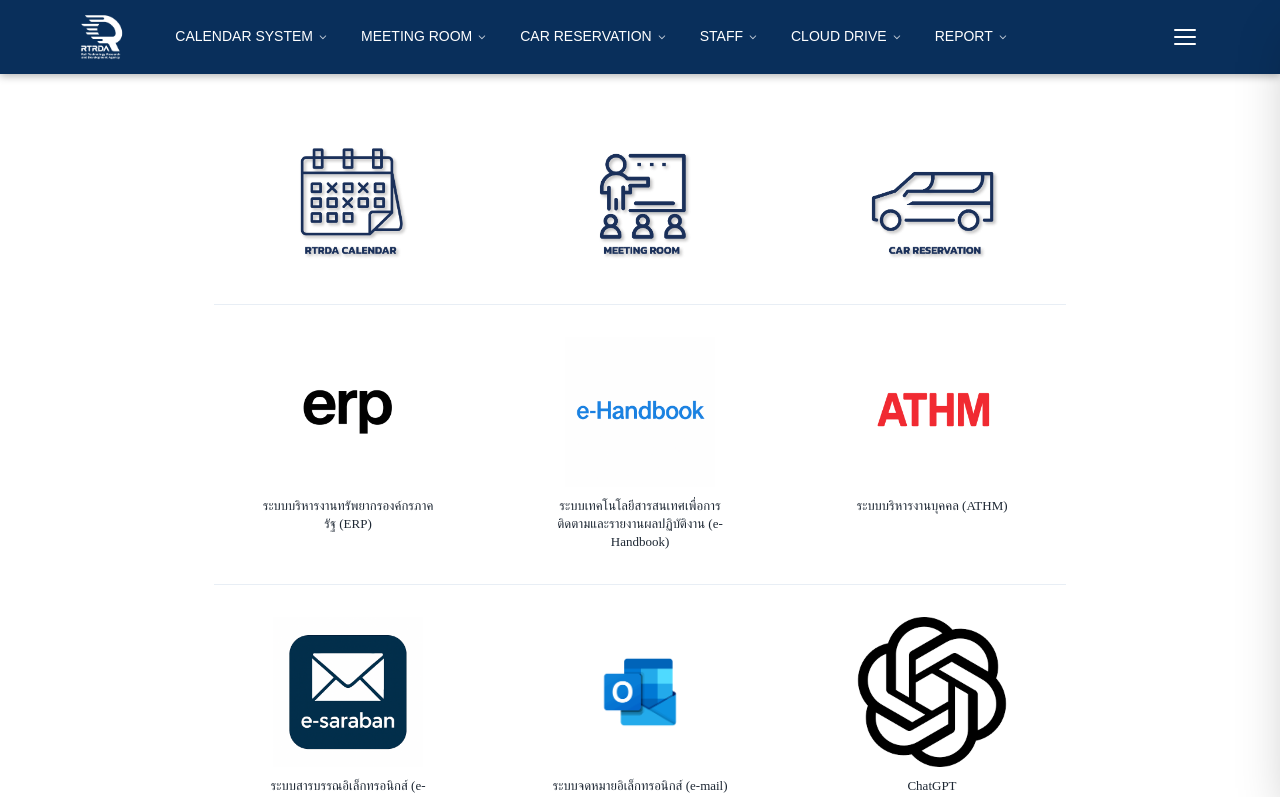
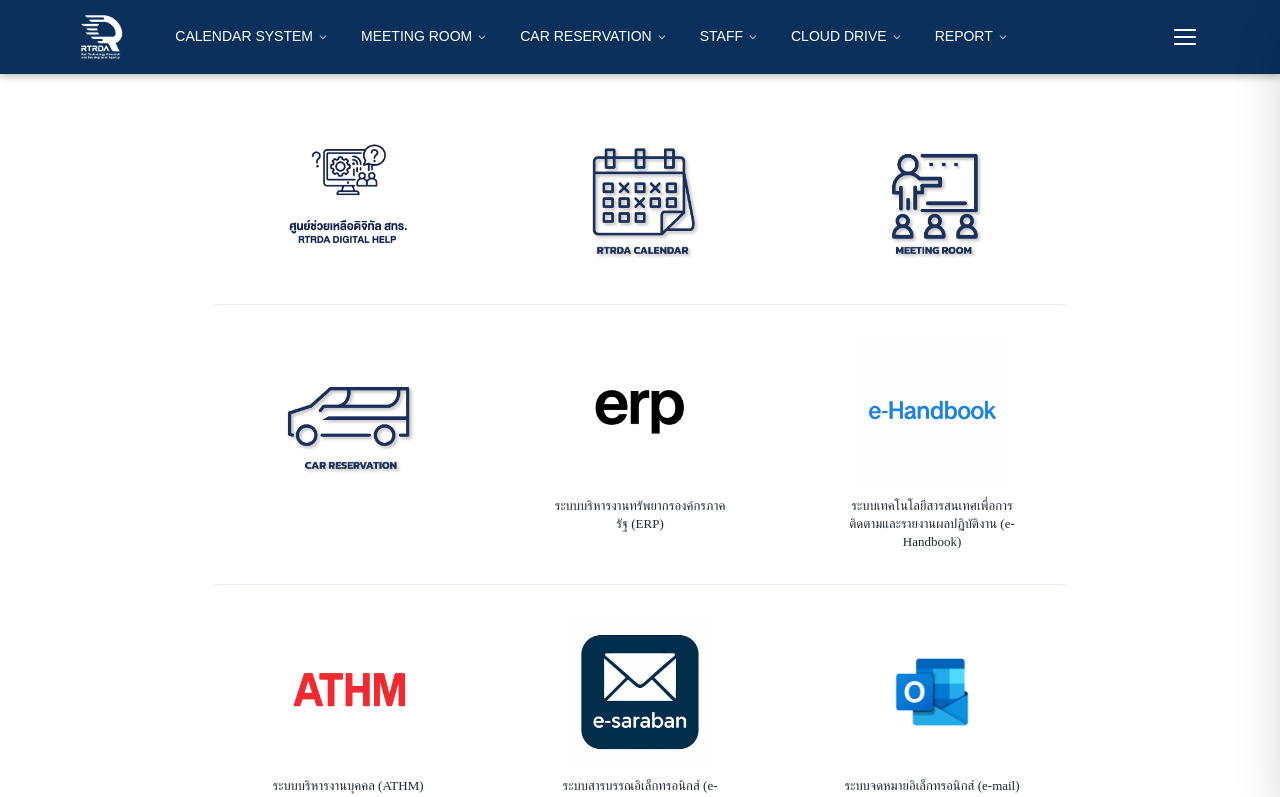
Before and after one commit to rtrdasmartrailway/web-app-rtrda, a Next.js app: page /rtrdaintranet in a window 1280 px wide. Shown: the top 797 px of the page. Built offline with nearby package versions, Linux system fonts and the light colour scheme; a web font is replaced by a local one.

Commit message:
feat(intranet): add digital help shortcut

```diff
--- a/src/components/intranet-site.tsx
+++ b/src/components/intranet-site.tsx
@@ -58,7 +58,7 @@ function IconGrid({ items, eager }: { items: IconItem[]; eager?: boolean }) {
           <figure className="intranet-icon-figure">
             <Image
               src={item.img}
-              alt={item.caption || ""}
+              alt={item.alt || item.caption || ""}
               width={150}
               height={150}
               className="intranet-icon-img"
@@ -106,9 +106,14 @@ export function IntranetShell({ children }: { children: React.ReactNode }) {
 }
 
 export function IntranetHome() {
+  const items = ICON_ROWS.flat();
+  const rows = Array.from({ length: Math.ceil(items.length / 3) }, (_, index) =>
+    items.slice(index * 3, index * 3 + 3),
+  );
+
   return (
     <div className="intranet-content">
-      {ICON_ROWS.map((row, i) => (
+      {rows.map((row, i) => (
         <section key={i} className="intranet-section">
           <IconGrid items={row} eager={i === 0} />
         </section>
--- a/src/data/intranet.ts
+++ b/src/data/intranet.ts
@@ -1,6 +1,6 @@
 export type NavItem = { label: string; href: string };
 export type NavGroup = { label: string; href: string; children: NavItem[] };
-export type IconItem = { img: string; href: string; caption: string };
+export type IconItem = { img: string; href: string; caption: string; alt?: string };
 
 export const NAV: NavGroup[] = [
   {
@@ -96,6 +96,12 @@ export const ICON_ROWS: IconItem[][] = [
   // Section 1 — quick-access (no captions)
   [
     {
+      img: "/intranet/icons/rtrda-digital-help.webp",
+      href: "https://forms.cloud.microsoft/r/v57wEzjWsK?origin=lprLink",
+      caption: "",
+      alt: "ศูนย์ช่วยเหลือดิจิทัล สทร. (RTRDA Digital Help)",
+    },
+    {
       img: "/intranet/icons/Icon-Intranet-04.png",
       href: "https://calendar.google.com/calendar/u/0/embed?src=e4ad80ff82a957047892b2298c2e8af11074d7cbc908b4424d40c204543a958e@group.calendar.google.com&ctz=Asia/Bangkok",
       caption: "",
```
Also changed, not shown: public/intranet/icons/rtrda-digital-help.webp (added).
